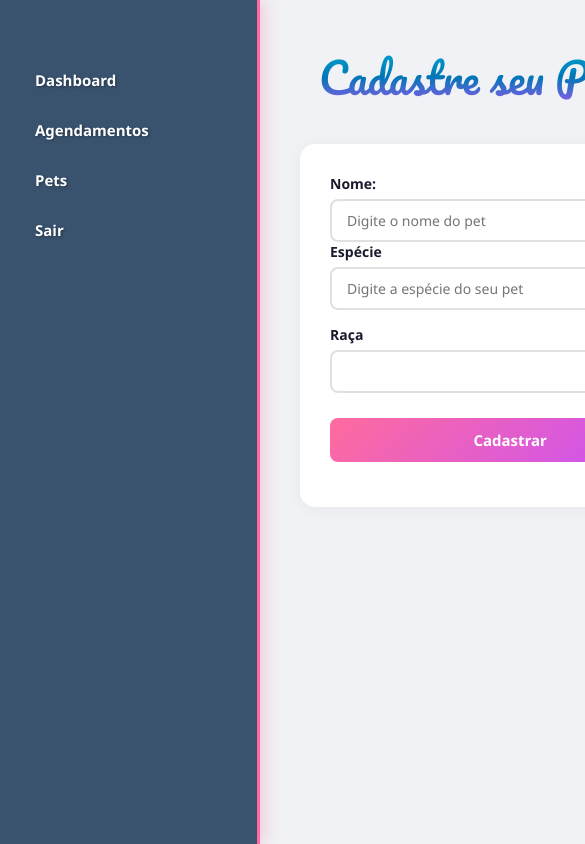
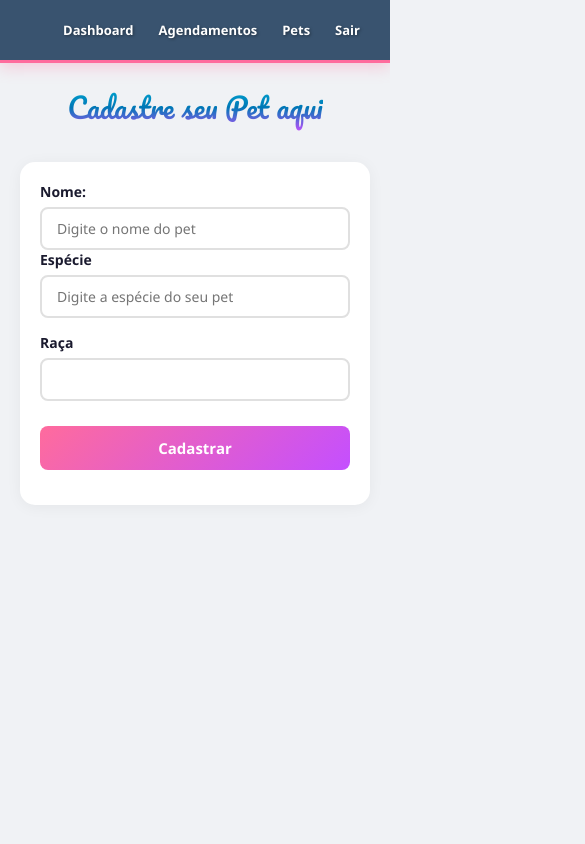
Before and after one commit to Millena-Farias/AmorPet, a React (Create React App) app in the folder frontend/: page /pets in a window 390 px wide. Shown: the top 844 px of the page, 585 px wide, since content can reach past the window. Built offline with nearby package versions, Linux system fonts and the light colour scheme; no server answers; sample sign-in values are in the browser's storage.

Commit message:
adicionado CSS responsivo para mobile

```diff
--- a/frontend/src/App.css
+++ b/frontend/src/App.css
@@ -327,3 +327,128 @@ nav button:hover {
   color: #ff6b9d;
   font-size:15px;
 }
+
+/* MOBILE */
+@media (max-width: 768px) {
+
+  body {
+    flex-direction: column;
+  }
+
+  /* NAVBAR MOBILE */
+  nav {
+    width: 100%;
+    min-height: auto;
+    position: relative;
+    flex-direction: row;
+    align-items: center;
+    justify-content: space-between;
+    padding: 15px 20px;
+    gap: 10px;
+    border-right: none;
+    border-bottom: 3px solid #ff6b9d;
+    box-shadow: 0 4px 15px rgba(255, 107, 157, 0.3);
+  }
+
+  nav ul {
+    flex-direction: row;
+    gap: 5px;
+    flex-wrap: wrap;
+  }
+
+  nav ul li a {
+    font-size: 13px;
+    padding: 6px 10px;
+  }
+
+  nav button {
+    font-size: 13px;
+    padding: 6px 10px;
+    width: auto;
+  }
+
+  .nav-logo {
+    font-size: 18px;
+  }
+
+  /* CONTEÚDO PRINCIPAL */
+  .conteudo {
+    margin-left: 0;
+    padding: 20px;
+  }
+
+  .conteudo-form {
+    margin-left: 0;
+    padding: 20px;
+  }
+
+  /* TÍTULOS */
+  h1 {
+    font-size: 28px;
+  }
+
+  h2 {
+    font-size: 18px;
+  }
+
+  /* CARDS */
+  .cards {
+    flex-direction: column;
+    gap: 15px;
+  }
+
+  .card {
+    min-width: auto;
+    width: 100%;
+  }
+
+  /* LOGIN */
+  .login-container {
+    flex-direction: column;
+  }
+
+  .login-lado-esquerdo {
+    width: 100%;
+    min-height: 200px;
+    border-radius: 0 0 30px 30px;
+  }
+
+  .login-lado-esquerdo img {
+    width: 50%;
+  }
+
+  .login-lado-direito {
+    width: 100%;
+    padding: 30px 20px;
+  }
+
+  /* FORMULÁRIOS */
+  form {
+    padding: 20px;
+    max-width: 100%;
+  }
+
+  /* AGENDAMENTOS */
+  .agendamento-card {
+    padding: 15px;
+  }
+
+  .agendamento-acoes {
+    flex-direction: column;
+  }
+
+  .btn-concluir, .btn-cancelar {
+    width: 100%;
+    text-align: center;
+  }
+
+  /* COMPLETAR CLIENTE */
+  .completar-cliente {
+    width: 90%;
+    position: relative;
+    top: auto;
+    left: auto;
+    transform: none;
+    margin: 20px auto;
+  }
+}
```
